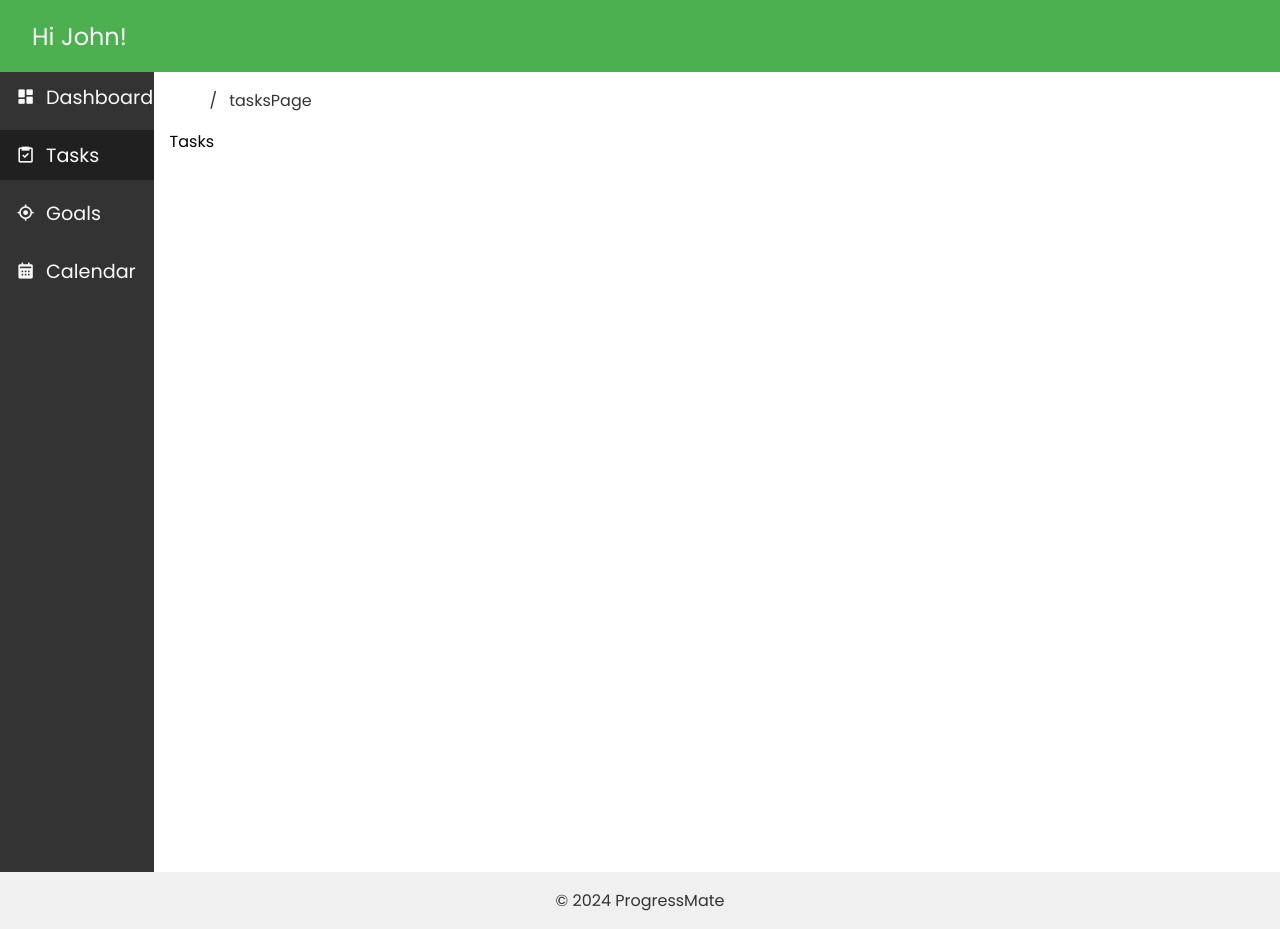
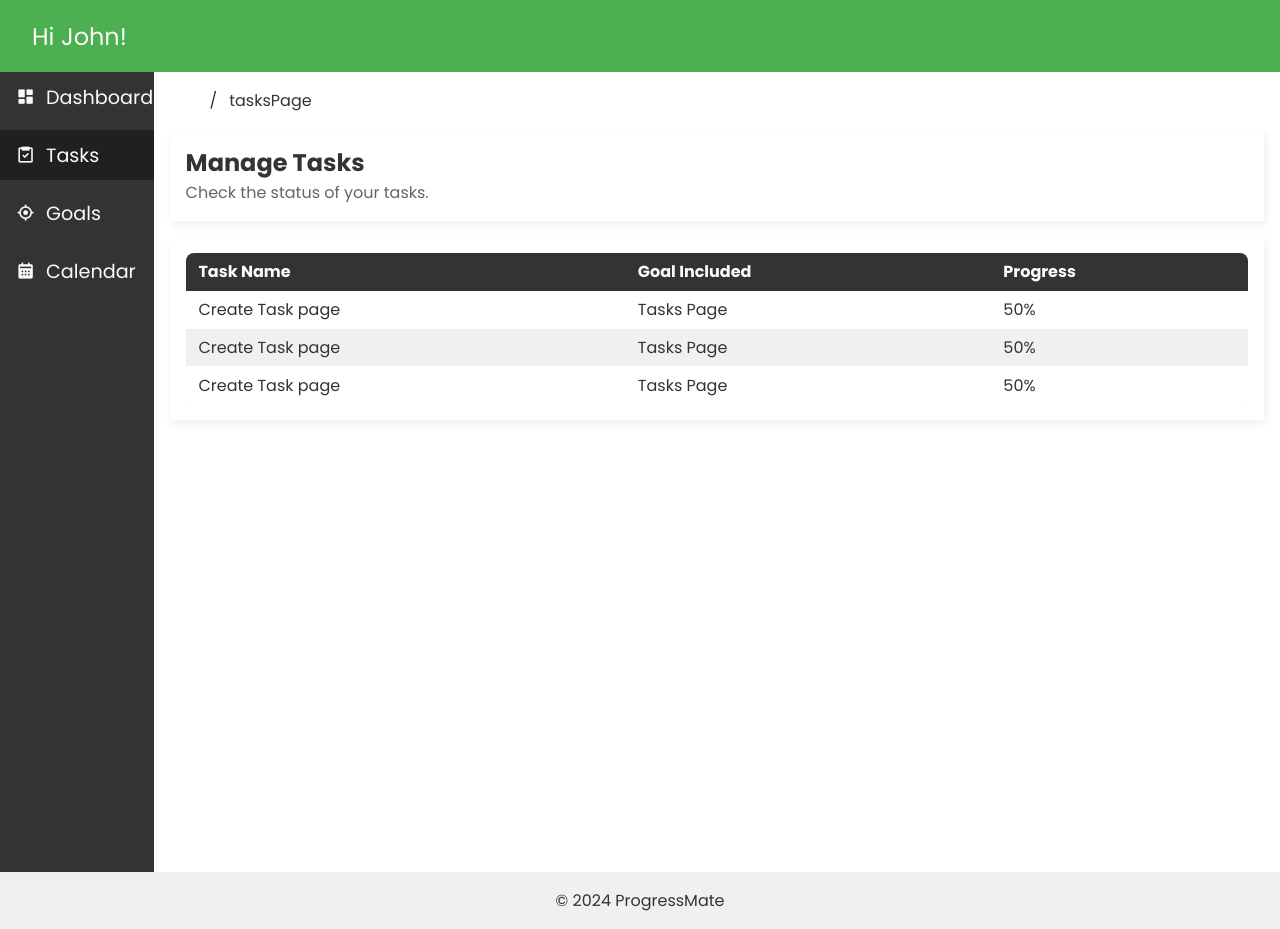
Before and after one commit to jrhylf/progress-mate-app, a React (Create React App) app in the folder progress-mate/frontend/: page /dashboard in a window 1280 px wide. Both pictures are taken after a click on the item "Tasks". Built offline with nearby package versions, Linux system fonts and the light colour scheme; some icons are missing.

Commit message:
new changes

```diff
--- a/progress-mate/frontend/src/components/pages/dashboardPage.jsx
+++ b/progress-mate/frontend/src/components/pages/dashboardPage.jsx
@@ -105,6 +105,7 @@ function DashboardPage() {
                     <h2>Calendar</h2>
 
                     {/* // TODO: Calendar integration */}
+                    <p>Coming soon!</p>
                 </section>
             </main>
         </div>
--- a/progress-mate/frontend/src/components/pages/tasksPage.jsx
+++ b/progress-mate/frontend/src/components/pages/tasksPage.jsx
@@ -1,6 +1,44 @@
+import React from "react";
+
+// Components
+import { Button } from '../Components';
+
+// CSS
+import '../../css/pages_css/taskPage.scss';
+
 function TasksPage() {
     return(
-        <div>Tasks</div>
+        <div className="task">
+            <header className="tasksHeader">
+                <h2>Manage Tasks</h2>
+                <p className="pageDescription">Check the status of your tasks.</p>
+            </header>
+
+            <main className="taskMain" aria-label="Tasks Main Content">
+                <table>
+                    <tr>
+                        <th>Task Name</th>
+                        <th>Goal Included</th>
+                        <th>Progress</th>
+                    </tr>
+                    <tr>
+                        <td>Create Task page</td>
+                        <td>Tasks Page</td>
+                        <td>50%</td>
+                    </tr>
+                    <tr>
+                        <td>Create Task page</td>
+                        <td>Tasks Page</td>
+                        <td>50%</td>
+                    </tr>
+                    <tr>
+                        <td>Create Task page</td>
+                        <td>Tasks Page</td>
+                        <td>50%</td>
+                    </tr>
+                </table>
+            </main>
+        </div>
     );
 }
 
--- /dev/null
+++ b/progress-mate/frontend/src/css/pages_css/taskPage.scss
@@ -0,0 +1,75 @@
+// Variables
+$background-light: #ffffff;
+$background-light2: #f0f0f0;
+$background-dark: #333333;
+$primary-color: #4CAF50;
+
+$text-dark: #333333;
+$text-light: #fafafa;
+$text-medium: #666666;
+
+$highlight: #FF9800;
+$border-color: #E0E0E0;
+
+// ========================= //
+
+.task {
+    height: auto;
+    width: 100%;
+
+    @mixin card {
+        height: auto;
+        width: 100%;
+        padding: 1rem;
+        margin: 1rem auto;
+        color: $text-dark;
+        background-color: $background-light;
+        box-shadow: 2px 4px 8px $background-light2;
+    }
+
+    @mixin displayFlex($display: flex, $flex-direction: column) {
+        display: $display;
+        flex-direction: $flex-direction;
+    }
+
+    .tasksHeader {
+        @include card();
+        @include displayFlex();
+        justify-content: center;
+
+        .pageDescription {
+            color: $text-medium;
+        }
+    }
+
+    .taskMain {
+        @include card();
+        @include displayFlex();
+
+        table {
+            width: 100%;
+            border-collapse: collapse;
+            background-color: $background-light2;
+            border-radius: 8px;
+            overflow: hidden;
+        }
+
+        th, td {
+            padding: 0.4rem 0.8rem;
+            text-align: left;
+        }
+
+        th {
+            background-color: $background-dark;
+            color: $text-light;
+        }
+
+        tr:nth-child(even) {
+            background-color: $background-light;
+        }
+
+        tr:hover {
+            background-color: #ddd;
+        }
+    }
+}
```
